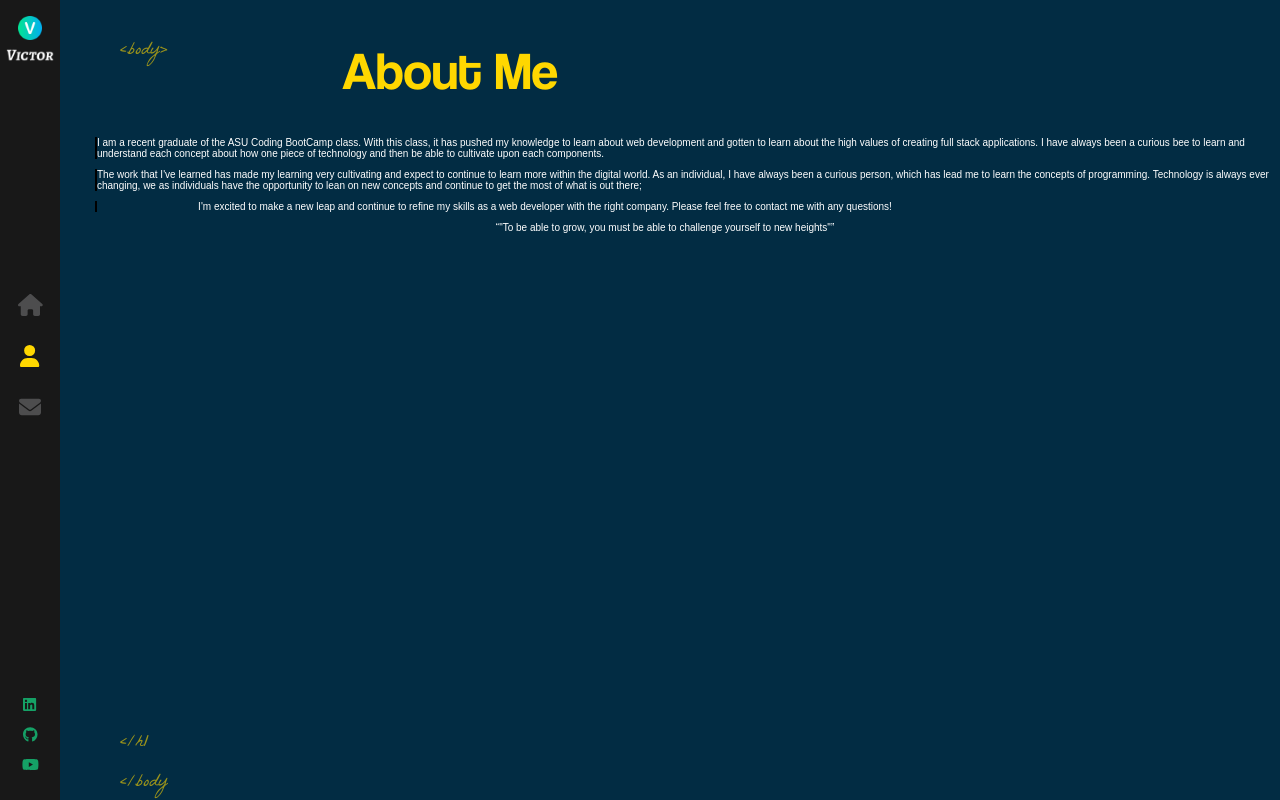
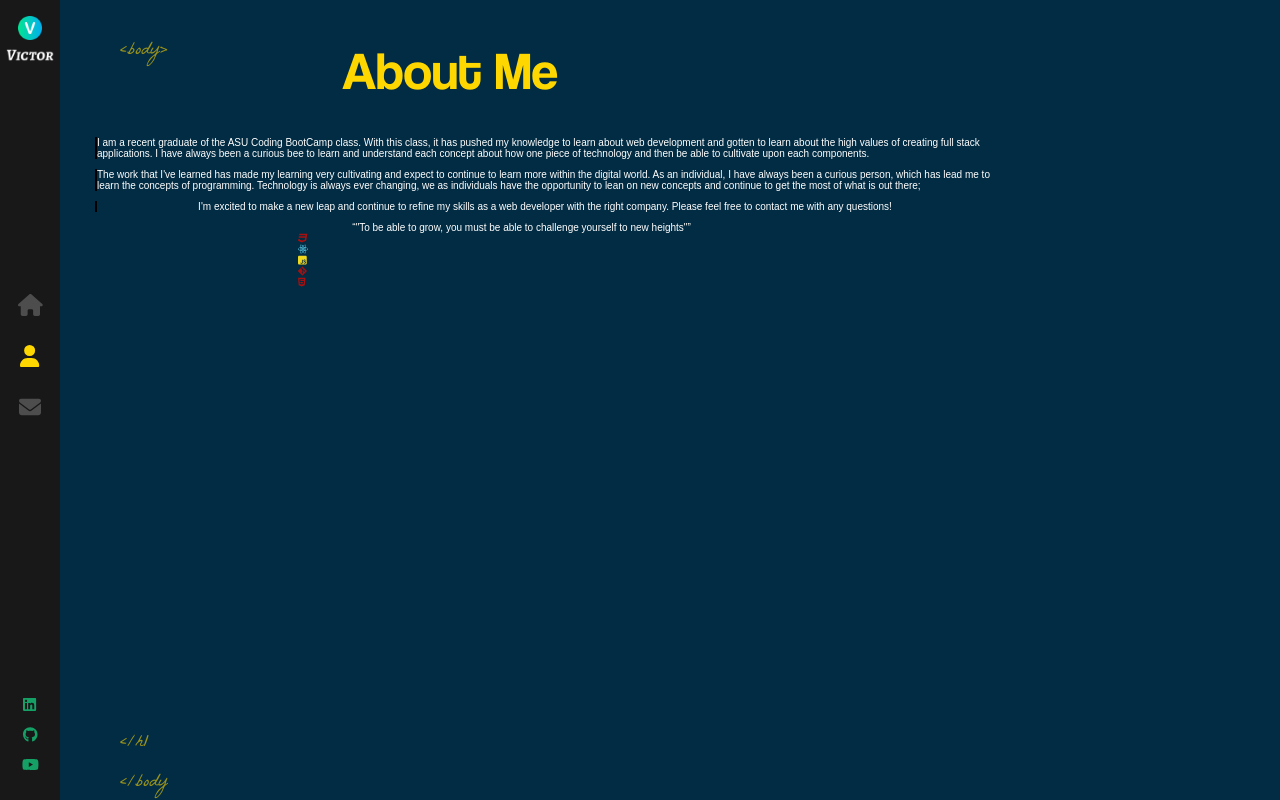
Before and after one commit to victorgarrido1/react-portfolio, a React (Create React App) app in the folder react-portfolio/: page /about in a window 1280 px wide. Built offline with nearby package versions, Linux system fonts and the light colour scheme.

Commit message:
added contact page

```diff
--- a/react-portfolio/src/App.js
+++ b/react-portfolio/src/App.js
@@ -4,6 +4,7 @@ import Layout from './components/Layout'
 import Home from './components/Home'
 import About from './components/About';
 import React from 'react';
+import Contact from './components/Contact';
 
 function App() {
   return (
@@ -12,6 +13,7 @@ function App() {
         <Route path="/" element={<Layout />}>
           <Route index element={<Home />} />
           <Route path='about'element={<About />} />
+          <Route path='contact' element={<Contact />} />
         </Route>
       </Routes>
     </Router>
--- a/react-portfolio/src/components/About/index.scss
+++ b/react-portfolio/src/components/About/index.scss
@@ -63,23 +63,15 @@ h1 {
   border-left: 2px solid black;
 }
 
-.row {
-  display: table;
-  width: 100%; /*Optional*/
-  table-layout: fixed; /*Optional*/
-  // border-spacing: 10px; /*Optional*/
-}
 
-.icon {
-  margin: 0 10px;
-}
+
 
 /* Explanation of styles for the .cubespinner class */
 .cubespinner {
-  margin-left: auto;
+  display: flex;
+  justify-content: center;
+  flex-wrap: wrap;
+  flex-direction: column;
+  margin-left: 30%;
   margin-right: auto;
-  display: flex;
-  flex-wrap: wrap;
-  flex-direction: row;
-  margin-right: -15px;
 }
--- /dev/null
+++ b/react-portfolio/src/components/Contact/index.js
@@ -0,0 +1,15 @@
+import './index.scss'
+
+const Contact = () => {
+    return (
+        <>
+        <div className='container contact-page'></div>
+        <div className='text-zone'></div>
+        <h1>
+            Contact me
+        </h1>
+        </>
+    )
+}
+
+export default Contact
--- /dev/null
+++ b/react-portfolio/src/components/Contact/index.scss
@@ -0,0 +1,3 @@
+h1 {
+
+}
```
